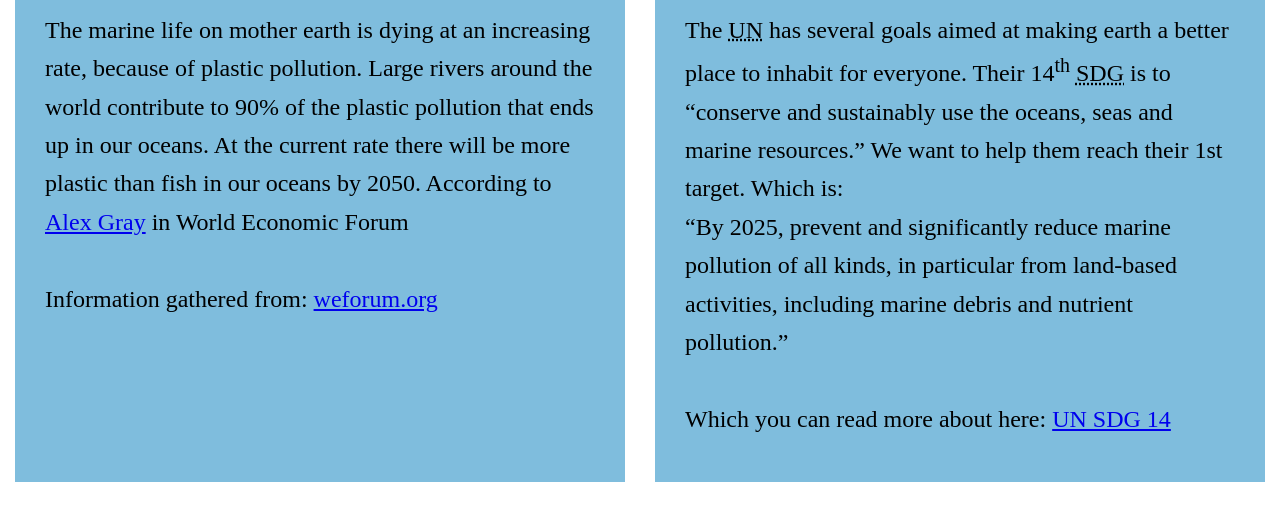
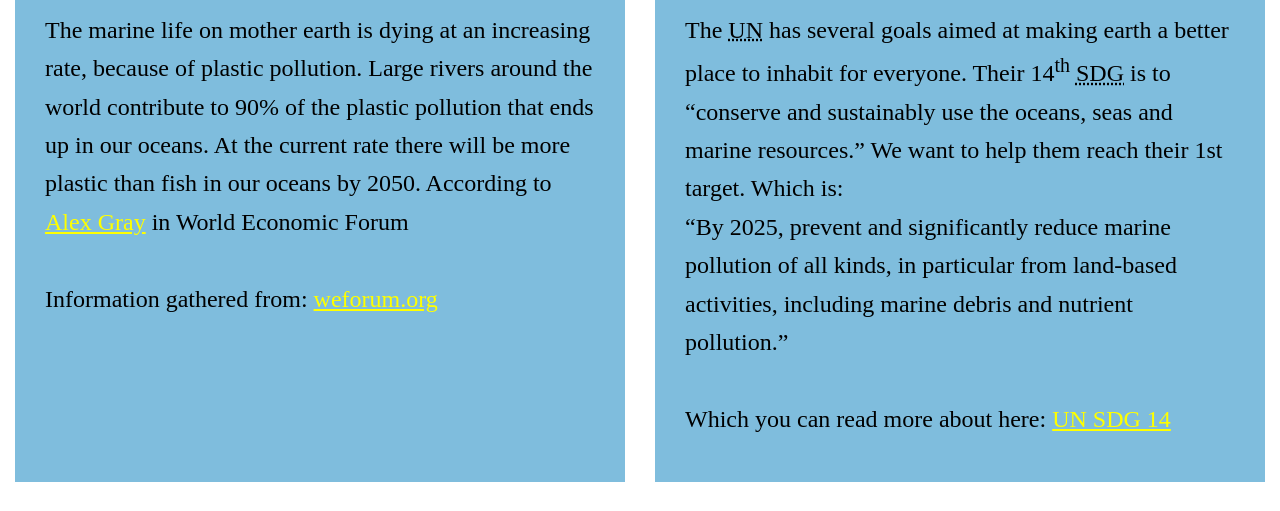
Before and after one commit to MartinKjone/PlasticPollution, a plain HTML site: page index.html in a window 1280 px wide. Shown: the part 209-720 px from the top of the page. Drawn offline with Linux system fonts and the light colour scheme.

Commit message:
link-color

```diff
--- a/CSS/stylesheet.css
+++ b/CSS/stylesheet.css
@@ -38,7 +38,7 @@ p {
 }
 
 .link {
-    color: chartreuse;
+    color: yellow;
 }
 
 /* Layout */
--- a/index.html
+++ b/index.html
@@ -24,10 +24,10 @@
         because of plastic pollution. Large rivers around the world contribute to 90% of the
         plastic pollution that ends up in our oceans. At the current rate there will be more
         plastic than fish in our oceans by 2050. According to
-        <a href="https://www.weforum.org/agenda/authors/alex-gray" target="_blank">Alex Gray</a> in
+        <a class="link" href="https://www.weforum.org/agenda/authors/alex-gray" target="_blank">Alex Gray</a> in
         World Economic Forum<br><br>
         Information gathered from:
-        <a href="https://www.weforum.org/agenda/2018/06/90-of-plastic-polluting-our-oceans-comes-from-just-10-rivers/">weforum.org</a>
+        <a class="link" href="https://www.weforum.org/agenda/2018/06/90-of-plastic-polluting-our-oceans-comes-from-just-10-rivers/">weforum.org</a>
         </p>
     </section>
 
@@ -43,7 +43,7 @@
             reduce marine pollution of all kinds, in particular from land-based activities,
             including marine debris and nutrient pollution.</q><br><br>
             Which you can read more about here:
-            <a href="https://www.un.org/sustainabledevelopment/oceans/" target="_blank">UN SDG 14</a>
+            <a class="link" href="https://www.un.org/sustainabledevelopment/oceans/" target="_blank">UN SDG 14</a>
         </p>
     </section>
 </div>
```
